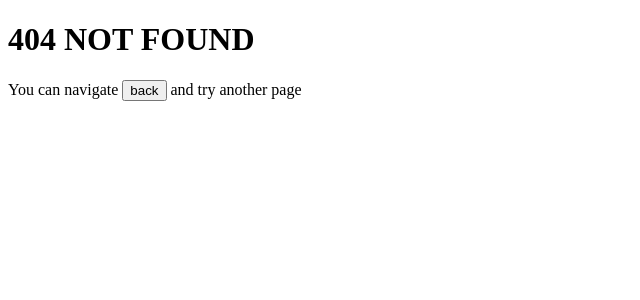
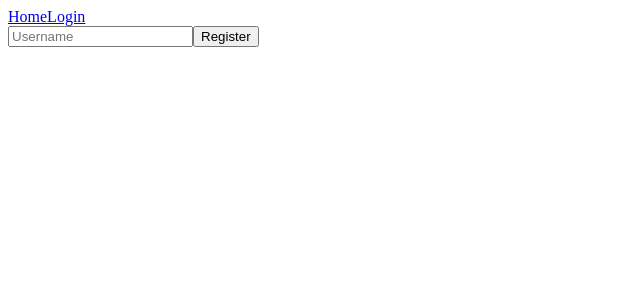
Before and after one commit to nickbroeks/react-pro-message-app, a React (Vite) app: page /user/select in a window 1280 px wide. Before the commit this address had no page. Shown: the top 300 px of the page, without its empty margins (0-640 px from the left). Built offline with nearby package versions, Linux system fonts and the light colour scheme.

Commit message:
Added page with select username form

```diff
--- a/src/components/layout/NavBar.tsx
+++ b/src/components/layout/NavBar.tsx
@@ -5,6 +5,7 @@ export default function NavBar() {
   return (
     <nav className="container navbar">
       <Link to="/">Home</Link>
+      <Link to="/user/select">Login</Link>
     </nav>
   )
 }
--- /dev/null
+++ b/src/modules/user/pages/SelectUsername.tsx
@@ -0,0 +1,31 @@
+import MainLayout from "../../../components/layout/MainLayout"
+import { FieldValues, useForm } from "react-hook-form";
+import { useNavigate } from "react-router-dom";
+
+export default function SelectUsername() {
+
+  const navigate = useNavigate();
+  const {
+    register,
+    handleSubmit,
+    formState: { errors }
+  } = useForm()
+
+  async function onSubmit(data: FieldValues) {
+    console.log(data.username);
+  }
+  return (
+    <MainLayout>
+      <main>
+        <form onSubmit={handleSubmit((data) => onSubmit(data))}>
+          <input
+            type="text"
+            placeholder="Username"
+            {...register("username")}
+          />
+          <button type="submit">Register</button>
+        </form>
+      </main>
+    </MainLayout>
+  )
+}
--- a/src/routers/AppRouter.tsx
+++ b/src/routers/AppRouter.tsx
@@ -1,5 +1,6 @@
 import { Route, Routes } from 'react-router-dom';
 import HomePage from '../modules/home/pages/HomePage';
+import SelectUsername from '../modules/user/pages/SelectUsername';
 import NotFound from '../pages/NotFound';
 
 
@@ -7,6 +8,7 @@ export default function AppRouter() {
   return (
     <Routes>
       <Route path="/" element={<HomePage />}></Route>
+      <Route path="/user/select" element={<SelectUsername />}></Route>
       <Route path="*" element={<NotFound />}></Route>
     </Routes>
   )
```
